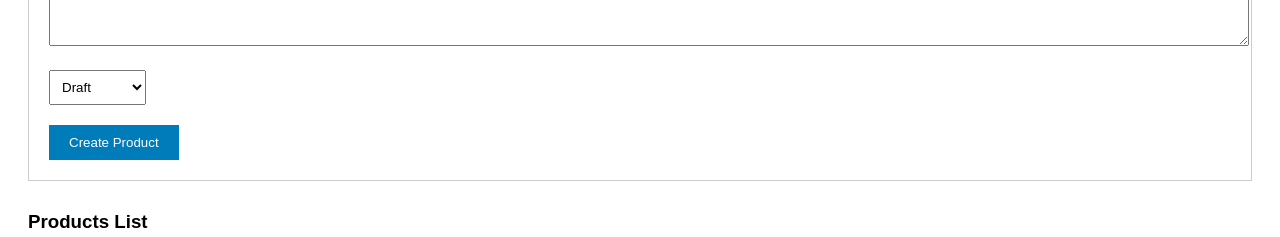
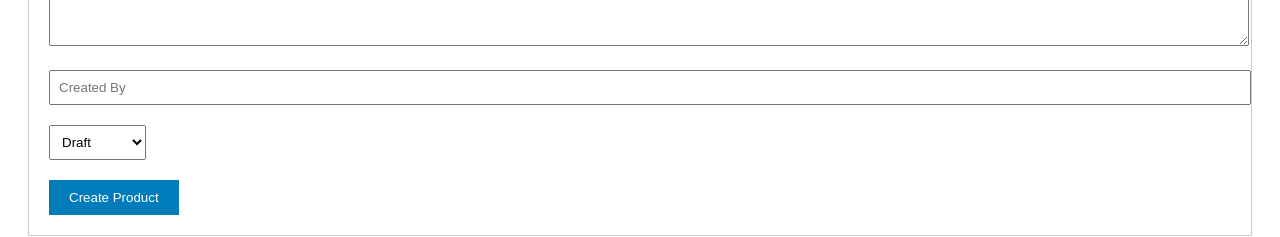
Before and after one commit to SkAbuTahir/Product-Management-system-, a Next.js app: page / in a window 1280 px wide. Shown: the part 295-532 px from the top of the page. Built offline with nearby package versions, Linux system fonts and the light colour scheme; no server answers; the database is empty.

Commit message:
Add Created By field to form

```diff
--- a/pages/index.js
+++ b/pages/index.js
@@ -2,7 +2,7 @@ import { useState, useEffect } from 'react';
 
 export default function Home() {
   const [products, setProducts] = useState([]);
-  const [form, setForm] = useState({ product_name: '', product_desc: '', status: 'Draft' });
+  const [form, setForm] = useState({ product_name: '', product_desc: '', status: 'Draft', created_by: '' });
   const [editId, setEditId] = useState(null);
 
   useEffect(() => {
@@ -34,8 +34,8 @@ export default function Home() {
     const method = editId ? 'PUT' : 'POST';
     const url = editId ? `/api/products/${editId}` : '/api/products';
     const body = editId
-      ? { ...form, updated_by: 'admin' }
-      : { ...form, created_by: 'admin' };
+      ? { ...form, updated_by: form.created_by }
+      : { ...form };
 
     await fetch(url, {
       method,
@@ -43,7 +43,7 @@ export default function Home() {
       body: JSON.stringify(body)
     });
 
-    setForm({ product_name: '', product_desc: '', status: 'Draft' });
+    setForm({ product_name: '', product_desc: '', status: 'Draft', created_by: '' });
     setEditId(null);
     fetchProducts();
   };
@@ -52,7 +52,8 @@ export default function Home() {
     setForm({
       product_name: product.product_name,
       product_desc: product.product_desc,
-      status: product.status
+      status: product.status,
+      created_by: product.created_by
     });
     setEditId(product.product_id);
   };
@@ -61,7 +62,7 @@ export default function Home() {
     await fetch(`/api/products/${id}`, {
       method: 'DELETE',
       headers: { 'Content-Type': 'application/json' },
-      body: JSON.stringify({ updated_by: 'admin' })
+      body: JSON.stringify({ updated_by: form.created_by || 'admin' })
     });
     fetchProducts();
   };
@@ -91,6 +92,16 @@ export default function Home() {
           />
         </div>
         <div style={{ marginBottom: '10px' }}>
+          <input
+            type="text"
+            placeholder="Created By"
+            value={form.created_by}
+            onChange={(e) => setForm({ ...form, created_by: e.target.value })}
+            required
+            style={{ width: '100%', padding: '8px', marginBottom: '10px' }}
+          />
+        </div>
+        <div style={{ marginBottom: '10px' }}>
           <select
             value={form.status}
             onChange={(e) => setForm({ ...form, status: e.target.value })}
@@ -107,7 +118,7 @@ export default function Home() {
         {editId && (
           <button
             type="button"
-            onClick={() => { setEditId(null); setForm({ product_name: '', product_desc: '', status: 'Draft' }); }}
+            onClick={() => { setEditId(null); setForm({ product_name: '', product_desc: '', status: 'Draft', created_by: '' }); }}
             style={{ padding: '10px 20px', marginLeft: '10px', backgroundColor: '#666', color: 'white', border: 'none' }}
           >
             Cancel
```
